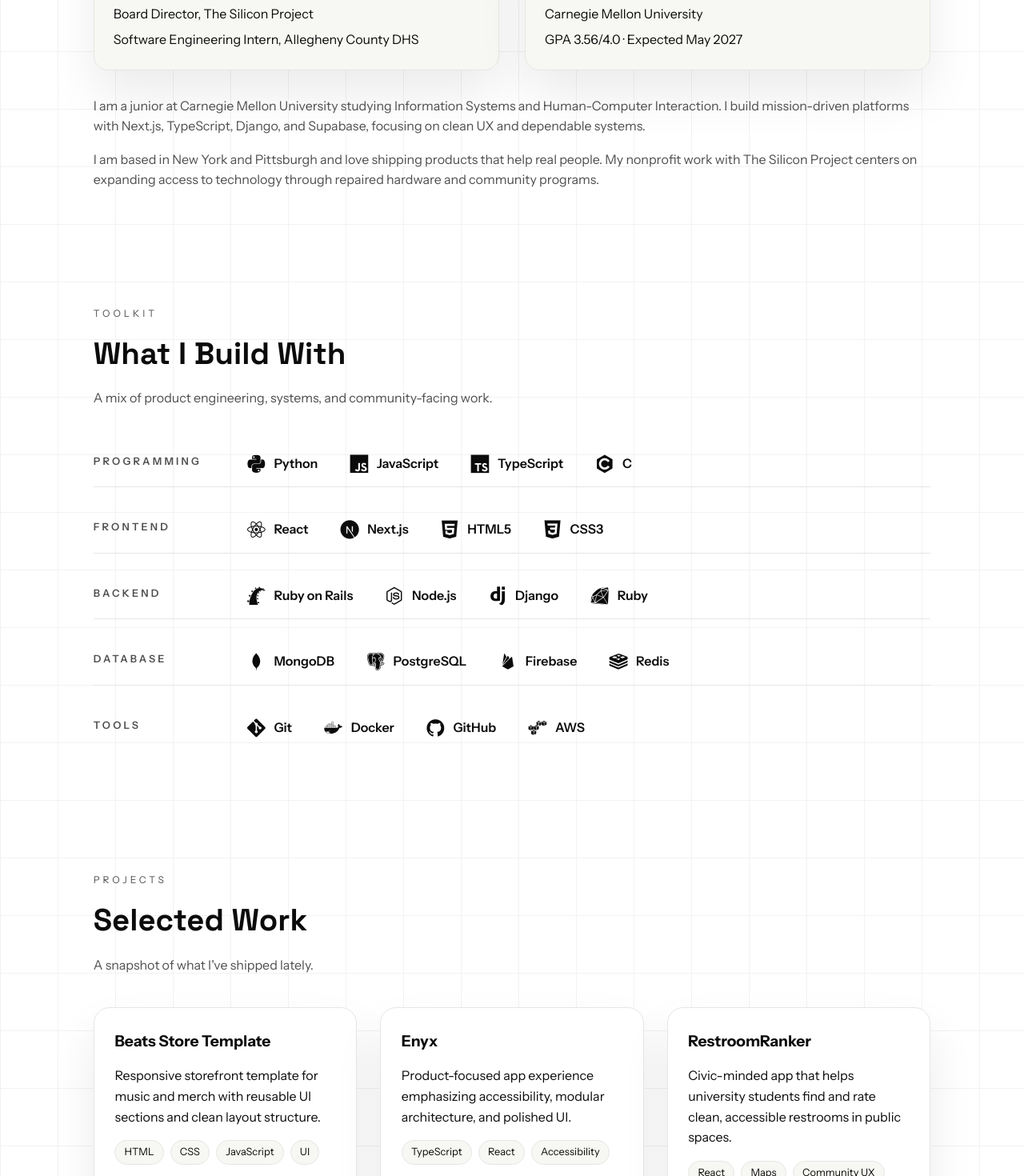
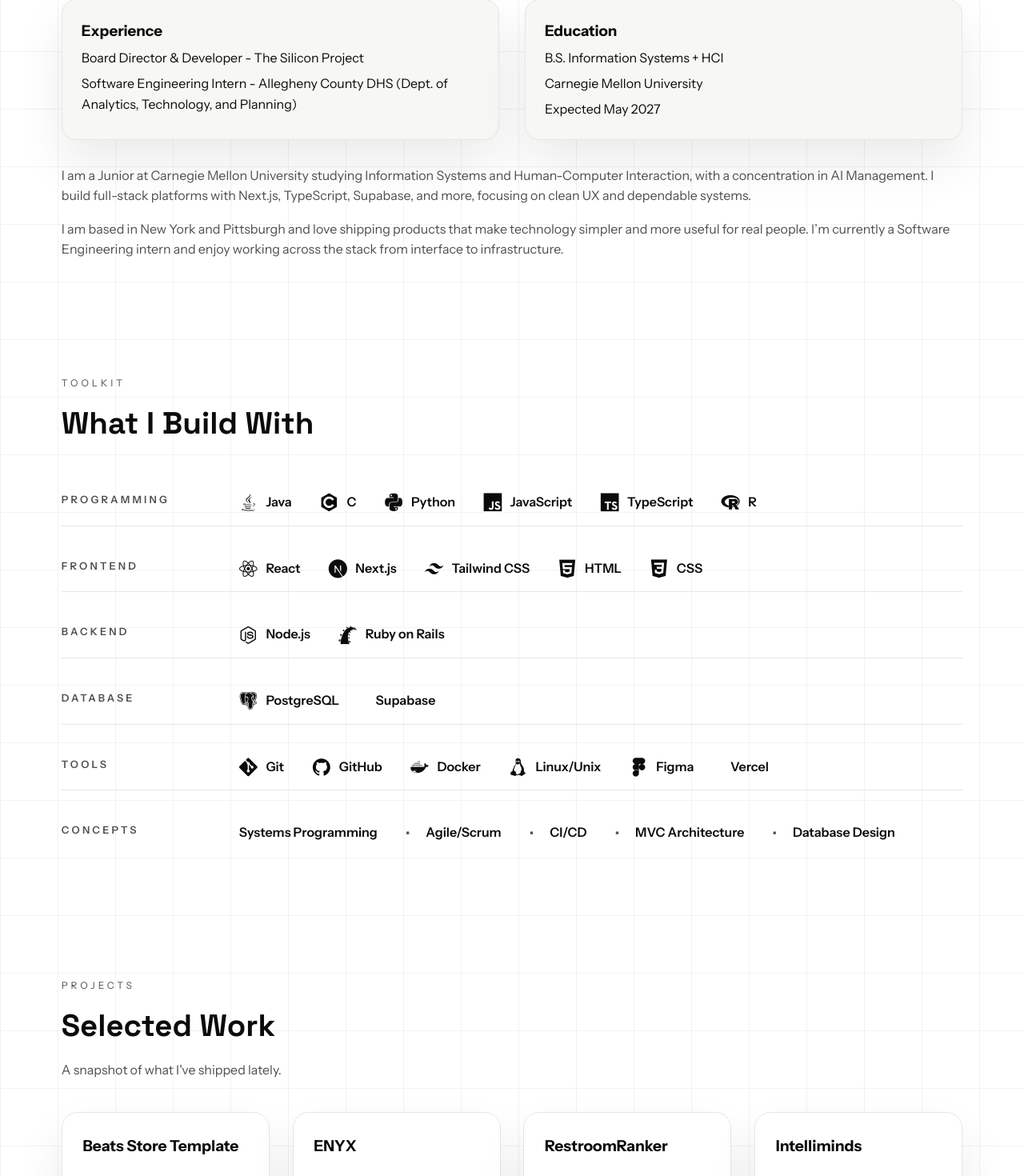
Before and after one commit to AdamSultan107/adam-portfolio-website, a Next.js app: page / in a window 1280 px wide. Shown: the part 1160-2630 px from the top of the page at 80% size. Built offline with nearby package versions, Linux system fonts and the light colour scheme.

Commit message:
updated toolkit and projects section

```diff
--- a/app/globals.css
+++ b/app/globals.css
@@ -72,7 +72,7 @@
 }
 
 main {
-  max-width: 1200px;
+  max-width: 1280px;
   margin: 0 auto;
   padding: 0 6vw 5rem;
 }
@@ -250,7 +250,7 @@
 
 .skills-row {
   display: grid;
-  grid-template-columns: 160px minmax(0, 1fr);
+  grid-template-columns: 190px minmax(0, 1fr);
   gap: 2rem;
   align-items: start;
   padding: 1rem 0;
@@ -272,7 +272,7 @@
 .skill-items {
   display: flex;
   flex-wrap: wrap;
-  gap: 1.2rem 2.5rem;
+  gap: 1rem 2.2rem;
 }
 
 .skill-item {
@@ -293,6 +293,14 @@
 .skill-item span {
   color: var(--text);
   font-weight: 600;
+}
+
+.skill-item.plain::before {
+  content: "•";
+  color: var(--muted);
+  margin-right: 0.6rem;
+  font-size: 1rem;
+  line-height: 1;
 }
 
 .project-grid {
--- a/app/page.tsx
+++ b/app/page.tsx
@@ -31,8 +31,9 @@
               Full-Stack Software Engineer
             </p>
             <p className="hero-summary animate-in delay-3">
-              Building reliable, mission-driven software that helps communities
-              access technology, services, and support at scale.
+              Information Systems + Human-Computer Interaction student at
+              Carnegie Mellon University and software engineering intern focused
+              on reliable, user-centered systems.
             </p>
             <div className="hero-actions animate-in delay-4">
               <a
@@ -74,37 +75,41 @@
         <section className="section" id="about">
           <div className="section-heading">
             <p className="eyebrow">About</p>
-            <h2>Builder for nonprofit + civic tech</h2>
+            <h2>Information Systems + Human-Computer Interaction @ CMU</h2>
             <p className="section-lead">
-              I focus on clean UX and dependable systems, shipping platforms that
-              help real people.
+              Student @ Carnegie Mellon University focused on full-stack
+              engineering and shipping reliable, user-centered, and scalable
+              products.
             </p>
           </div>
           <div className="about-grid">
             <div className="about-card">
               <h3>Experience</h3>
-              <p>Nonprofit & Civic Tech Builder</p>
-              <p>Board Director, The Silicon Project</p>
-              <p>Software Engineering Intern, Allegheny County DHS</p>
+              <p>Board Director & Developer - The Silicon Project</p>
+              <p>
+                Software Engineering Intern - Allegheny County DHS (Dept. of
+                Analytics, Technology, and Planning)
+              </p>
             </div>
             <div className="about-card">
               <h3>Education</h3>
               <p>B.S. Information Systems + HCI</p>
               <p>Carnegie Mellon University</p>
-              <p>GPA 3.56/4.0 · Expected May 2027</p>
+              <p>Expected May 2027</p>
             </div>
             <div className="about-text">
               <p>
-                I am a junior at Carnegie Mellon University studying Information
-                Systems and Human-Computer Interaction. I build mission-driven
-                platforms with Next.js, TypeScript, Django, and Supabase,
-                focusing on clean UX and dependable systems.
+                I am a Junior at Carnegie Mellon University studying Information
+                Systems and Human-Computer Interaction, with a concentration in
+                AI Management. I build full-stack platforms with Next.js,
+                TypeScript, Supabase, and more, focusing on clean UX and
+                dependable systems.
               </p>
               <p>
                 I am based in New York and Pittsburgh and love shipping products
-                that help real people. My nonprofit work with The Silicon
-                Project centers on expanding access to technology through
-                repaired hardware and community programs.
+                that make technology simpler and more useful for real people.
+                I’m currently a Software Engineering intern and enjoy working
+                across the stack from interface to infrastructure.
               </p>
             </div>
           </div>
@@ -114,14 +119,19 @@
           <div className="section-heading">
             <p className="eyebrow">Toolkit</p>
             <h2>What I Build With</h2>
-            <p className="section-lead">
-              A mix of product engineering, systems, and community-facing work.
-            </p>
           </div>
           <div className="skills-stack">
             <div className="skills-row">
               <div className="skills-label">Programming</div>
               <div className="skill-items">
+                <div className="skill-item">
+                  <i className="devicon-java-plain" aria-hidden="true" />
+                  <span>Java</span>
+                </div>
+                <div className="skill-item">
+                  <i className="devicon-c-plain" aria-hidden="true" />
+                  <span>C</span>
+                </div>
                 <div className="skill-item">
                   <i className="devicon-python-plain" aria-hidden="true" />
                   <span>Python</span>
@@ -135,8 +145,8 @@
                   <span>TypeScript</span>
                 </div>
                 <div className="skill-item">
-                  <i className="devicon-c-plain" aria-hidden="true" />
-                  <span>C</span>
+                  <i className="devicon-r-plain" aria-hidden="true" />
+                  <span>R</span>
                 </div>
               </div>
             </div>
@@ -152,12 +162,16 @@
                   <span>Next.js</span>
                 </div>
                 <div className="skill-item">
+                  <i className="devicon-tailwindcss-plain" aria-hidden="true" />
+                  <span>Tailwind CSS</span>
+                </div>
+                <div className="skill-item">
                   <i className="devicon-html5-plain" aria-hidden="true" />
-                  <span>HTML5</span>
+                  <span>HTML</span>
                 </div>
                 <div className="skill-item">
                   <i className="devicon-css3-plain" aria-hidden="true" />
-                  <span>CSS3</span>
+                  <span>CSS</span>
                 </div>
               </div>
             </div>
@@ -165,20 +179,12 @@
               <div className="skills-label">Backend</div>
               <div className="skill-items">
                 <div className="skill-item">
-                  <i className="devicon-rails-plain" aria-hidden="true" />
-                  <span>Ruby on Rails</span>
-                </div>
-                <div className="skill-item">
                   <i className="devicon-nodejs-plain" aria-hidden="true" />
                   <span>Node.js</span>
                 </div>
                 <div className="skill-item">
-                  <i className="devicon-django-plain" aria-hidden="true" />
-                  <span>Django</span>
-                </div>
-                <div className="skill-item">
-                  <i className="devicon-ruby-plain" aria-hidden="true" />
-                  <span>Ruby</span>
+                  <i className="devicon-rails-plain" aria-hidden="true" />
+                  <span>Ruby on Rails</span>
                 </div>
               </div>
             </div>
@@ -186,20 +192,12 @@
               <div className="skills-label">Database</div>
               <div className="skill-items">
                 <div className="skill-item">
-                  <i className="devicon-mongodb-plain" aria-hidden="true" />
-                  <span>MongoDB</span>
-                </div>
-                <div className="skill-item">
                   <i className="devicon-postgresql-plain" aria-hidden="true" />
                   <span>PostgreSQL</span>
                 </div>
                 <div className="skill-item">
-                  <i className="devicon-firebase-plain" aria-hidden="true" />
-                  <span>Firebase</span>
-                </div>
-                <div className="skill-item">
-                  <i className="devicon-redis-plain" aria-hidden="true" />
-                  <span>Redis</span>
+                  <i className="devicon-supabase-plain" aria-hidden="true" />
+                  <span>Supabase</span>
                 </div>
               </div>
             </div>
@@ -211,19 +209,44 @@
                   <span>Git</span>
                 </div>
                 <div className="skill-item">
+                  <i className="devicon-github-original" aria-hidden="true" />
+                  <span>GitHub</span>
+                </div>
+                <div className="skill-item">
                   <i className="devicon-docker-plain" aria-hidden="true" />
                   <span>Docker</span>
                 </div>
                 <div className="skill-item">
-                  <i className="devicon-github-original" aria-hidden="true" />
-                  <span>GitHub</span>
+                  <i className="devicon-linux-plain" aria-hidden="true" />
+                  <span>Linux/Unix</span>
                 </div>
                 <div className="skill-item">
-                  <i
-                    className="devicon-amazonwebservices-plain"
-                    aria-hidden="true"
-                  />
-                  <span>AWS</span>
+                  <i className="devicon-figma-plain" aria-hidden="true" />
+                  <span>Figma</span>
+                </div>
+                <div className="skill-item">
+                  <i className="devicon-vercel-original" aria-hidden="true" />
+                  <span>Vercel</span>
+                </div>
+              </div>
+            </div>
+            <div className="skills-row">
+              <div className="skills-label">Concepts</div>
+              <div className="skill-items">
+                <div className="skill-item">
+                  <span>Systems Programming</span>
+                </div>
+                <div className="skill-item plain">
+                  <span>Agile/Scrum</span>
+                </div>
+                <div className="skill-item plain">
+                  <span>CI/CD</span>
+                </div>
+                <div className="skill-item plain">
+                  <span>MVC Architecture</span>
+                </div>
+                <div className="skill-item plain">
+                  <span>Database Design</span>
                 </div>
               </div>
             </div>
@@ -234,14 +257,16 @@
           <div className="section-heading">
             <p className="eyebrow">Projects</p>
             <h2>Selected Work</h2>
-            <p className="section-lead">A snapshot of what I've shipped lately.</p>
+            <p className="section-lead">
+              A snapshot of what I've shipped lately.
+            </p>
           </div>
           <div className="project-grid">
             <article className="project-card">
               <h3>Beats Store Template</h3>
               <p>
-                Responsive storefront template for music and merch with reusable
-                UI sections and clean layout structure.
+                Built for a friend and then generalized into a reusable
+                storefront template for music and merch.
               </p>
               <div className="tag-row">
                 <span>HTML</span>
@@ -259,10 +284,10 @@
               </a>
             </article>
             <article className="project-card">
-              <h3>Enyx</h3>
+              <h3>ENYX</h3>
               <p>
-                Product-focused app experience emphasizing accessibility,
-                modular architecture, and polished UI.
+                Website for a gene therapy startup in NYC, focused on a clean
+                product story and trustworthy brand presence.
               </p>
               <div className="tag-row">
                 <span>TypeScript</span>
@@ -281,8 +306,8 @@
             <article className="project-card">
               <h3>RestroomRanker</h3>
               <p>
-                Civic-minded app that helps university students find and rate
-                clean, accessible restrooms in public spaces.
+                HackCMU team project helping students find and rate clean,
+                accessible restrooms in public spaces.
               </p>
               <div className="tag-row">
                 <span>React</span>
@@ -299,10 +324,33 @@
               </a>
             </article>
             <article className="project-card">
+              <h3>Intelliminds</h3>
+              <p>
+                Tutoring company I started with friends to bring affordable
+                tutoring options to students in NYC and beyond, including
+                college consulting plus SAT/ACT tutoring.
+              </p>
+              <div className="tag-row">
+                <span>Education</span>
+                <span>Tutoring</span>
+                <span>SAT/ACT</span>
+                <span>College Consulting</span>
+              </div>
+              <a
+                className="text-link"
+                href="https://intelliminds-sooty.vercel.app/"
+                target="_blank"
+                rel="noopener"
+              >
+                View website
+              </a>
+            </article>
+            <article className="project-card">
               <h3>The Silicon Project Platform</h3>
               <p>
-                Nonprofit operations platform for donations, inventory, and
-                community programs supporting technology access.
+                Nonprofit operations platform I’ve co-developed with a team for
+                the past four years, supporting donations, inventory, and
+                community programs.
               </p>
               <div className="tag-row">
                 <span>Next.js</span>
@@ -363,7 +411,11 @@
               </label>
               <label className="full">
                 Subject
-                <input type="text" name="subject" placeholder="Let’s collaborate" />
+                <input
+                  type="text"
+                  name="subject"
+                  placeholder="Let’s collaborate"
+                />
               </label>
               <label className="full">
                 Message
```
